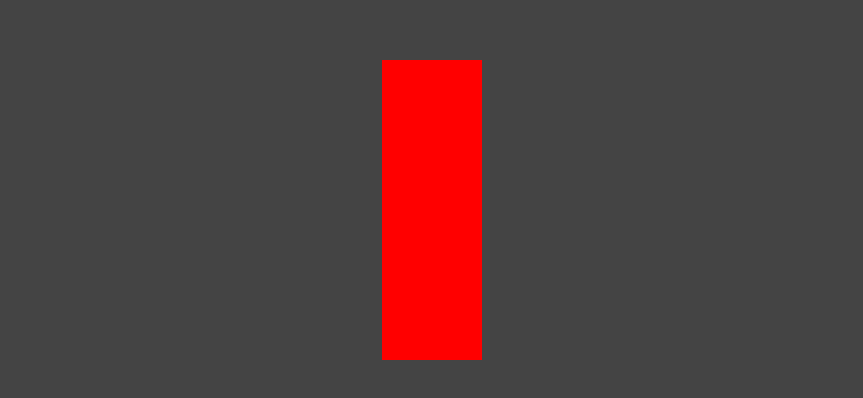
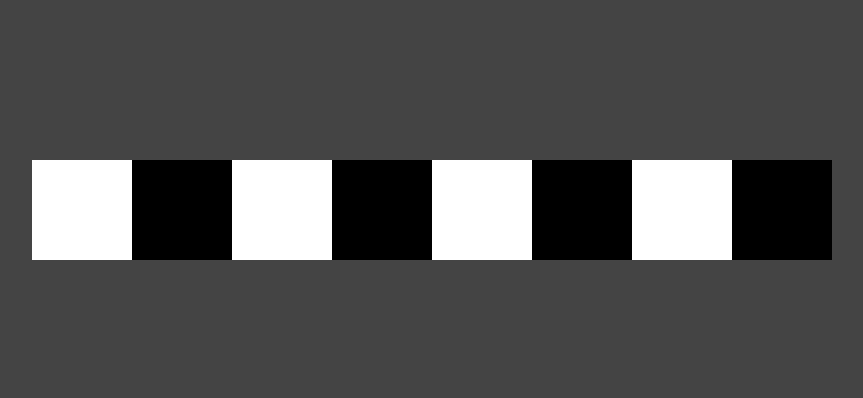
Before and after one commit to gabrielestefono/desafio_tabuleiro_next, a Next.js app: page / in a window 1280 px wide. Shown: the part 190-588 px from the top of the page, without its empty margins (208-1071 px from the left). Built offline with nearby package versions, Linux system fonts and the light colour scheme.

Commit message:
Desafio aula 2

```diff
--- /dev/null
+++ b/components/Linha.jsx
@@ -0,0 +1,17 @@
+import Subdivisao from "./Subdivisao";
+import style from "./Linha.module.css";
+
+export default function Linha(){
+	return (
+		<div className={style.linha}>
+			<Subdivisao/>
+			<Subdivisao preta/>
+			<Subdivisao/>
+			<Subdivisao preta/>
+			<Subdivisao/>
+			<Subdivisao preta/>
+			<Subdivisao/>
+			<Subdivisao preta/>
+		</div>
+	)
+}
--- /dev/null
+++ b/components/Linha.module.css
@@ -0,0 +1,3 @@
+.linha{
+	display: flex;
+}
--- a/components/Subdivisao.jsx
+++ b/components/Subdivisao.jsx
@@ -2,7 +2,7 @@ import estilo from "./Subdivisao.module.css";
 
 export default function Subdivisao(props){
     return (
-        <div className={estilo.subdivisao}>
+        <div className={estilo.subdivisao} style={{backgroundColor: props.preta ? '#000' : '#fff'}}>
 
         </div>
     )
--- a/pages/index.jsx
+++ b/pages/index.jsx
@@ -1,11 +1,9 @@
-import Subdivisao from "@/components/Subdivisao";
+import Linha from "@/components/Linha";
 
 export default function Home() {
   return (
     <>
-      <Subdivisao/>
-      <Subdivisao/>
-      <Subdivisao/>
+      <Linha/>
     </>
   )
 }
```
